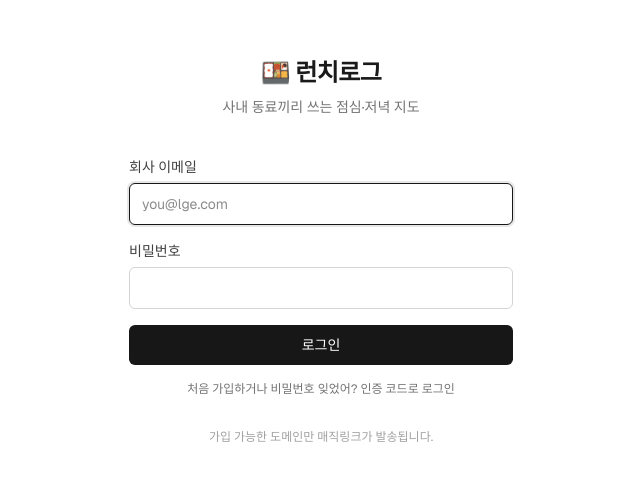
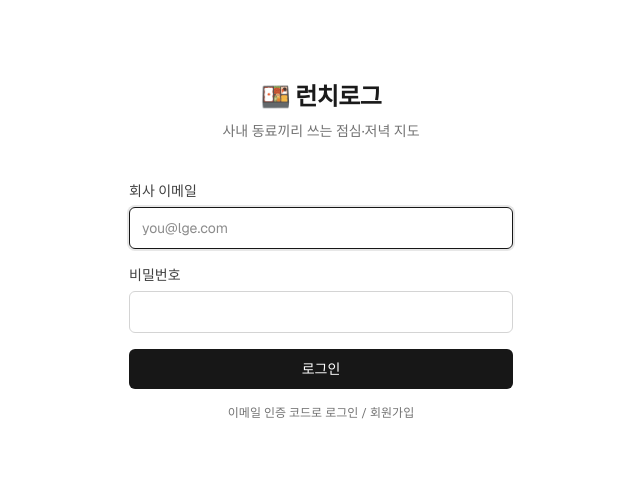
Before and after one commit to snbrlab/lunchlog, a Next.js app: page /login in a window 1280 px wide. Shown: the part 149-630 px from the top of the page, without its empty margins (319-959 px from the left). Built offline with nearby package versions, Linux system fonts and the light colour scheme; no server answers.

Commit message:
tweak login copy

```diff
--- a/src/app/login/LoginForm.tsx
+++ b/src/app/login/LoginForm.tsx
@@ -114,7 +114,7 @@ export default function LoginForm() {
             }}
             className="block w-full text-center text-xs text-neutral-500 underline-offset-2 hover:underline"
           >
-            처음 가입하거나 비밀번호 잊었어? 인증 코드로 로그인
+            이메일 인증 코드로 로그인 / 회원가입
           </button>
         </form>
       ) : otpStep === 'email' ? (
--- a/src/app/login/page.tsx
+++ b/src/app/login/page.tsx
@@ -29,10 +29,6 @@ export default async function LoginPage({
         )}
 
         <LoginForm />
-
-        <p className="mt-8 text-center text-xs text-neutral-400">
-          가입 가능한 도메인만 매직링크가 발송됩니다.
-        </p>
       </div>
     </main>
   );
```
